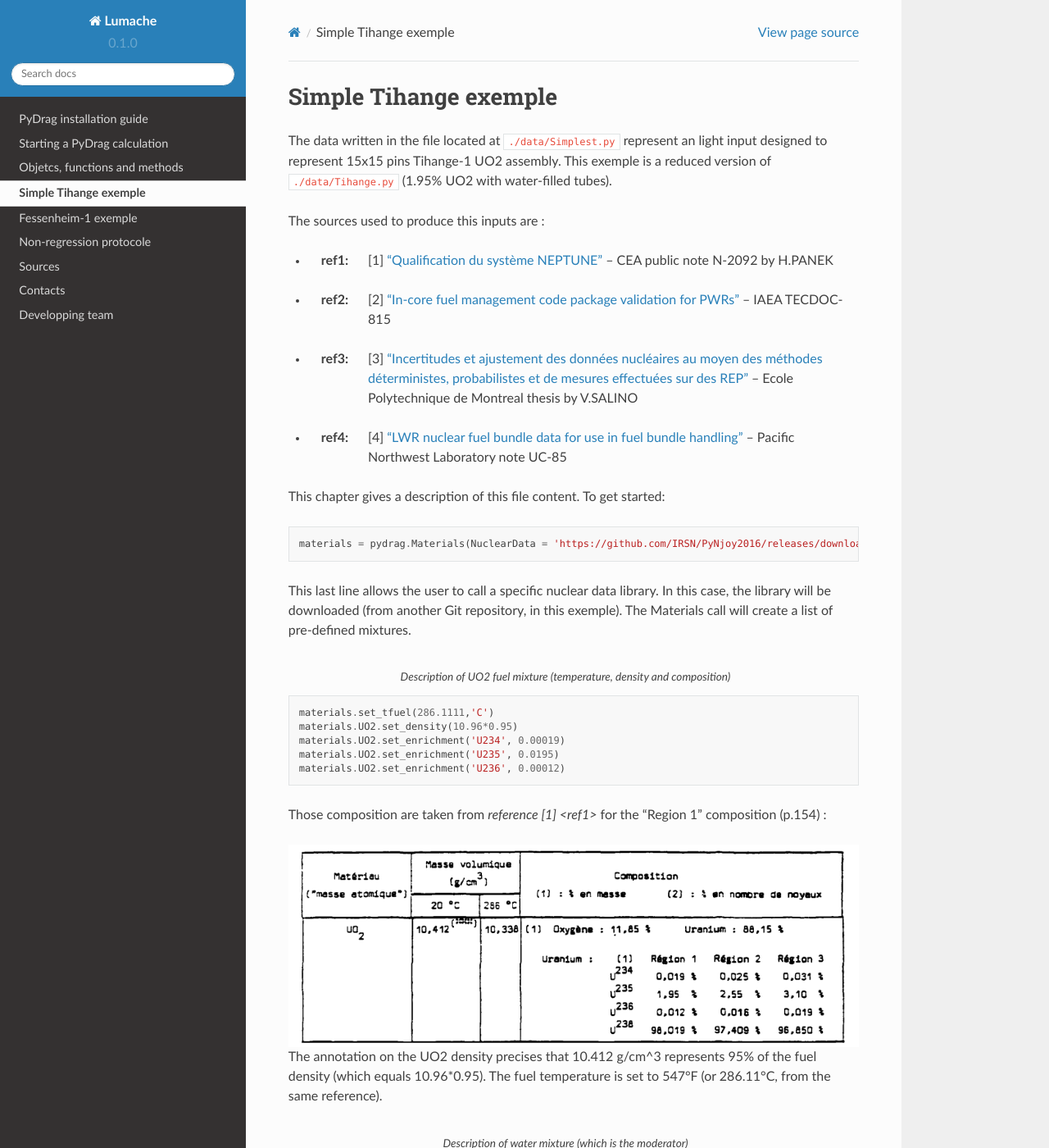
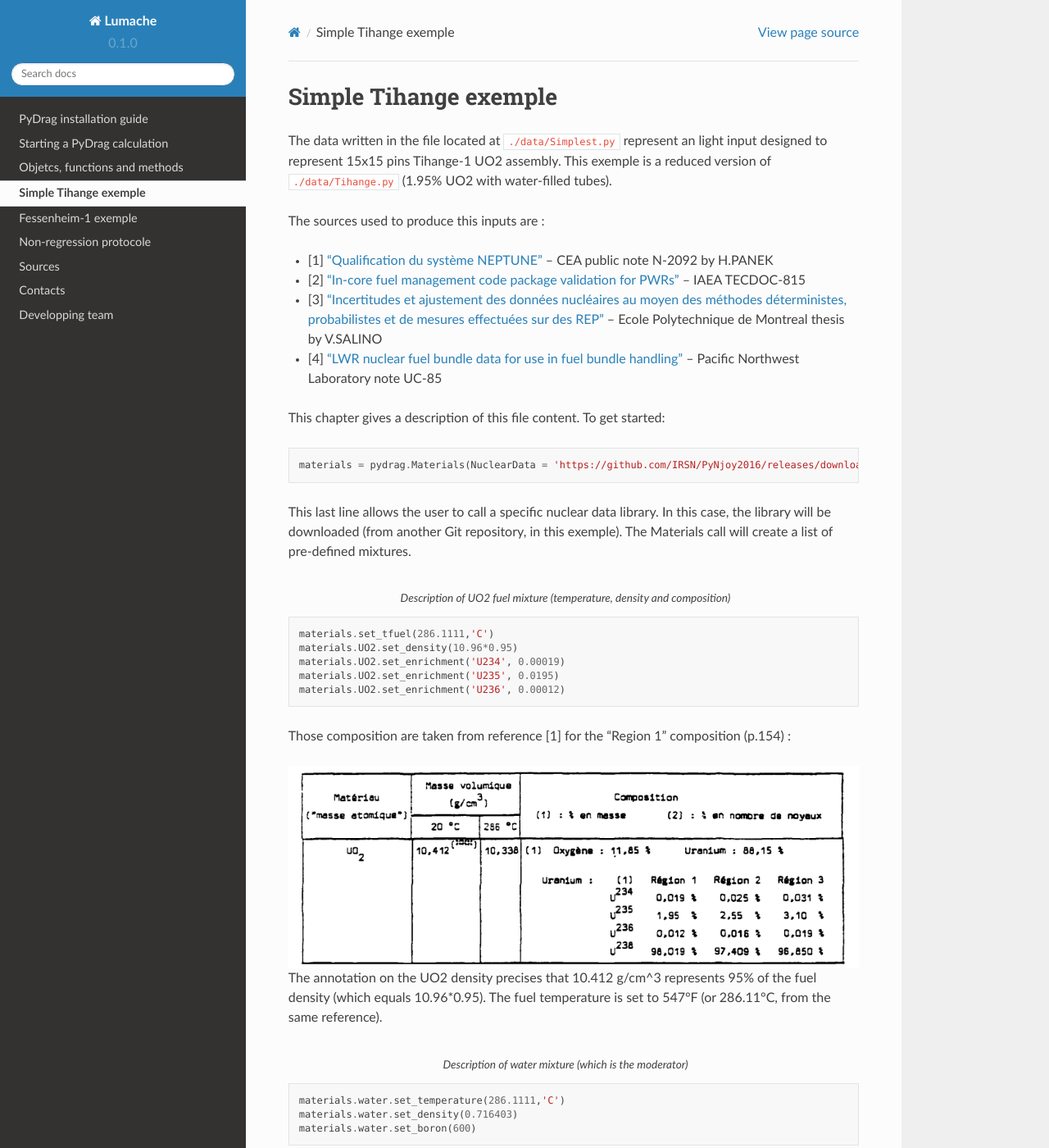
Before and after one commit to Ben105m/rtd-tutorial, a Sphinx documentation site: the page built from docs/source/exemple0.rst, in a window 1280 px wide and 1400 px high. Shown: the whole window at 82% size. Built offline with Sphinx 7.4.7 and the Read the Docs theme 2.0.0, drawn with Linux system fonts in a browser that asks for light colours; some of the changed lines change nothing that is shown.

Commit message:
Update exemple0.rst

```diff
--- a/docs/source/exemple0.rst
+++ b/docs/source/exemple0.rst
@@ -9,10 +9,10 @@
 
 The sources used to produce this inputs are :
 
-- :ref1: [1] `"Qualification du système NEPTUNE" <https://inis.iaea.org/collection/NCLCollectionStore/_Public/11/511/11511367.pdf>`_ -- CEA public note N-2092 by H.PANEK
-- :ref2: [2] `"In-core fuel management code package validation for PWRs" <https://inis.iaea.org/collection/NCLCollectionStore/_Public/26/077/26077395.pdf>`_ -- IAEA TECDOC-815
-- :ref3: [3] `"Incertitudes et ajustement des données nucléaires au moyen des méthodes déterministes, probabilistes et de mesures effectuées sur des REP" <https://publications.polymtl.ca/10545/>`_ -- Ecole Polytechnique de Montreal thesis by V.SALINO
-- :ref4: [4] `"LWR nuclear fuel bundle data for use in fuel bundle handling" <https://www.osti.gov/servlets/purl/5856990>`_ -- Pacific Northwest Laboratory note UC-85
+- [1] `"Qualification du système NEPTUNE" <https://inis.iaea.org/collection/NCLCollectionStore/_Public/11/511/11511367.pdf>`_ -- CEA public note N-2092 by H.PANEK
+- [2] `"In-core fuel management code package validation for PWRs" <https://inis.iaea.org/collection/NCLCollectionStore/_Public/26/077/26077395.pdf>`_ -- IAEA TECDOC-815
+- [3] `"Incertitudes et ajustement des données nucléaires au moyen des méthodes déterministes, probabilistes et de mesures effectuées sur des REP" <https://publications.polymtl.ca/10545/>`_ -- Ecole Polytechnique de Montreal thesis by V.SALINO
+- [4] `"LWR nuclear fuel bundle data for use in fuel bundle handling" <https://www.osti.gov/servlets/purl/5856990>`_ -- Pacific Northwest Laboratory note UC-85
 
 This chapter gives a description of this file content. To get started::
 
@@ -29,7 +29,7 @@
   materials.UO2.set_enrichment('U235', 0.0195)
   materials.UO2.set_enrichment('U236', 0.00012)
 
-Those composition are taken from `reference [1] <ref1>` for the "Region 1" composition (p.154) :
+Those composition are taken from reference [1] for the "Region 1" composition (p.154) :
 
 .. figure:: ./_images/TIHANGE_UO2.png
    :align: center
```
